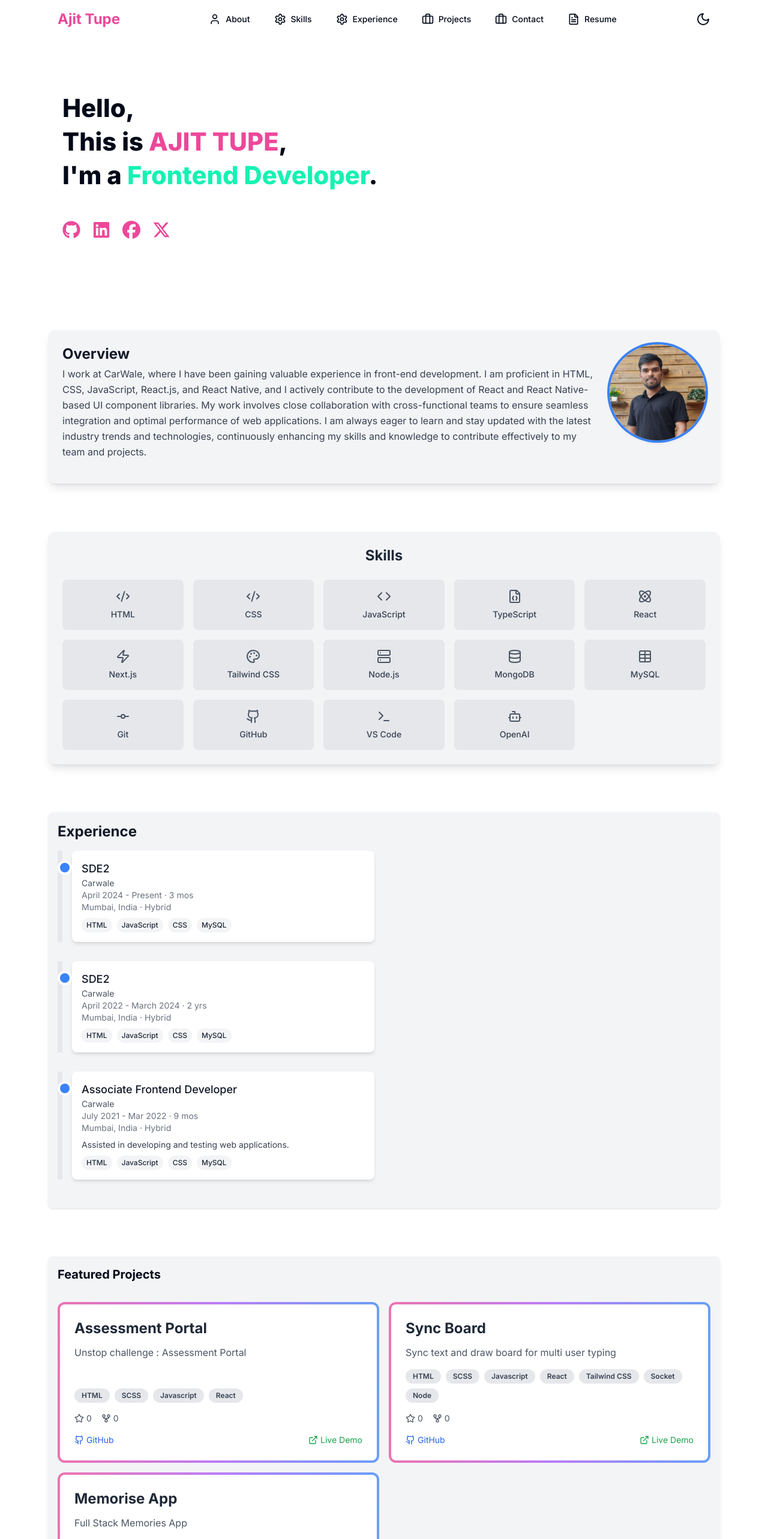
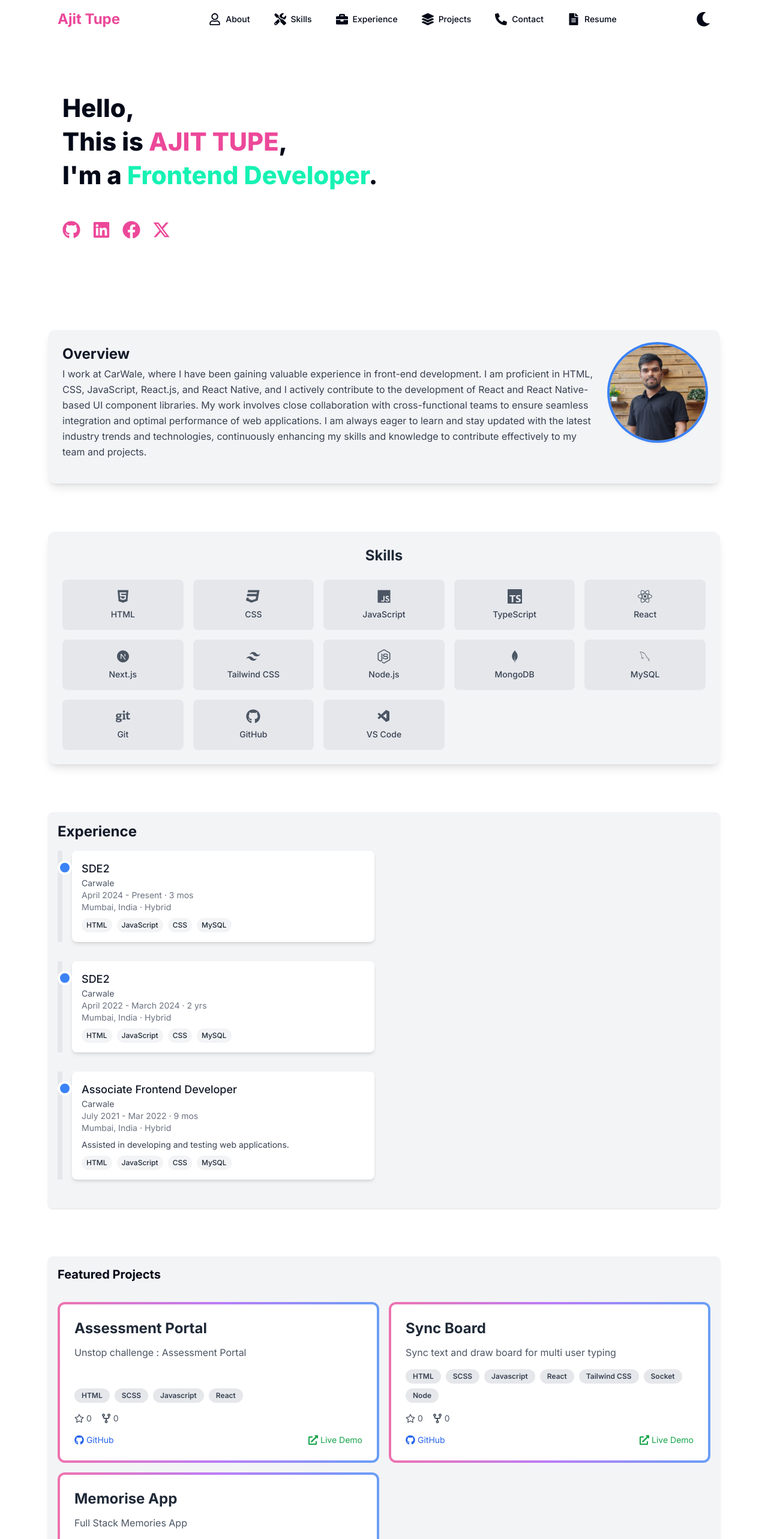
Before and after one commit to ajittupe2548/ajit-tupe-portfolio, a Next.js app: page / in a window 1280 px wide. Shown: the top 2565 px of the page at 60% size. Built offline with nearby package versions, Linux system fonts and the light colour scheme.

Commit message:
Replaced: Lucid with react icons

```diff
--- a/package.json
+++ b/package.json
@@ -5,7 +5,6 @@
     "main": "index.js",
     "dependencies": {
         "framer-motion": "^11.3.30",
-        "lucide-react": "^0.435.0",
         "next": "^14.2.6",
         "next-themes": "^0.3.0",
         "react": "^18.3.1",
--- a/src/components/Introduction.tsx
+++ b/src/components/Introduction.tsx
@@ -1,5 +1,6 @@
 import React from 'react';
-import { FaLinkedin, FaGithub, FaFacebook, FaXTwitter } from 'react-icons/fa6';
+import { FaLinkedin, FaGithub, FaFacebook } from 'react-icons/fa';
+import { FaXTwitter } from 'react-icons/fa6';
 
 const AboutMe: React.FC = () => {
     return (
--- a/src/components/Navbar.tsx
+++ b/src/components/Navbar.tsx
@@ -3,17 +3,24 @@
 import React, { useState } from 'react';
 import Link from 'next/link';
 import { motion } from 'framer-motion';
-import { Briefcase, FileText, User, Settings } from 'lucide-react';
+import {
+    FaRegUser,
+    FaLayerGroup,
+    FaPhoneAlt,
+    FaBriefcase,
+    FaFileAlt,
+    FaTools,
+} from 'react-icons/fa';
 
 import ThemeToggle from './ThemeToggle';
 
 const navLinks = [
-    { name: 'About', href: '/#about', icon: User },
-    { name: 'Skills', href: '/#skills', icon: Settings },
-    { name: 'Experience', href: '/#experience', icon: Settings },
-    { name: 'Projects', href: '/#projects', icon: Briefcase },
-    { name: 'Contact', href: '/#contact', icon: Briefcase },
-    { name: 'Resume', href: '/resume', icon: FileText },
+    { name: 'About', href: '/#about', icon: FaRegUser },
+    { name: 'Skills', href: '/#skills', icon: FaTools },
+    { name: 'Experience', href: '/#experience', icon: FaBriefcase },
+    { name: 'Projects', href: '/#projects', icon: FaLayerGroup },
+    { name: 'Contact', href: '/#contact', icon: FaPhoneAlt },
+    { name: 'Resume', href: '/resume', icon: FaFileAlt },
 ];
 
 const Navbar = () => {
--- a/src/components/ProjectCard.tsx
+++ b/src/components/ProjectCard.tsx
@@ -1,5 +1,6 @@
 import React from 'react';
-import { Github, ExternalLink, Star, GitFork, Clock } from 'lucide-react';
+import { FaGithub, FaExternalLinkAlt, FaRegStar } from 'react-icons/fa';
+import { FaCodeFork } from 'react-icons/fa6';
 
 interface ProjectCardProps {
     title: string;
@@ -56,11 +57,11 @@ const ProjectCard: React.FC<ProjectCardProps> = ({
                     <div className='flex justify-between items-center text-sm text-gray-600 dark:text-gray-400'>
                         <div className='flex items-center space-x-4'>
                             <span className='flex items-center'>
-                                <Star size={16} className='mr-1' />
+                                <FaRegStar size={16} className='mr-1' />
                                 {stars}
                             </span>
                             <span className='flex items-center'>
-                                <GitFork size={16} className='mr-1' />
+                                <FaCodeFork size={16} className='mr-1' />
                                 {forks}
                             </span>
                         </div>
@@ -72,7 +73,7 @@ const ProjectCard: React.FC<ProjectCardProps> = ({
                             rel='noopener noreferrer'
                             className='flex items-center text-blue-600 hover:text-blue-800 dark:text-blue-400 dark:hover:text-blue-300 transition-colors duration-300'
                         >
-                            <Github className='mr-1' size={16} />
+                            <FaGithub className='mr-1' size={16} />
                             <span className='text-sm'>GitHub</span>
                         </a>
                         {liveLink && (
@@ -82,7 +83,7 @@ const ProjectCard: React.FC<ProjectCardProps> = ({
                                 rel='noopener noreferrer'
                                 className='flex items-center text-green-600 hover:text-green-800 dark:text-green-400 dark:hover:text-green-300 transition-colors duration-300'
                             >
-                                <ExternalLink className='mr-1' size={16} />
+                                <FaExternalLinkAlt className='mr-1' size={16} />
                                 <span className='text-sm'>Live Demo</span>
                             </a>
                         )}
--- a/src/components/Technologies.tsx
+++ b/src/components/Technologies.tsx
@@ -1,35 +1,34 @@
 import React from 'react';
 import {
-    Code,
-    FileJson,
-    Atom,
-    Zap,
-    Palette,
-    Server,
-    Database,
-    Table,
-    Github,
-    GitCommit,
-    Terminal,
-    Bot,
-    Code2,
-} from 'lucide-react';
+    FaHtml5,
+    FaCss3,
+    FaJs,
+    FaReact,
+    FaNodeJs,
+    FaGit,
+    FaGithub,
+} from 'react-icons/fa';
+import { RiTailwindCssFill } from 'react-icons/ri';
+import { RiNextjsFill } from 'react-icons/ri';
+import { SiTypescript } from 'react-icons/si';
+import { BiLogoMongodb } from 'react-icons/bi';
+import { DiMysql } from 'react-icons/di';
+import { VscVscode } from 'react-icons/vsc';
 
 const skills = [
-    { icon: <Code2 />, name: 'HTML' },
-    { icon: <Code2 />, name: 'CSS' },
-    { icon: <Code />, name: 'JavaScript' },
-    { icon: <FileJson />, name: 'TypeScript' },
-    { icon: <Atom />, name: 'React' },
-    { icon: <Zap />, name: 'Next.js' },
-    { icon: <Palette />, name: 'Tailwind CSS' },
-    { icon: <Server />, name: 'Node.js' },
-    { icon: <Database />, name: 'MongoDB' },
-    { icon: <Table />, name: 'MySQL' },
-    { icon: <GitCommit />, name: 'Git' },
-    { icon: <Github />, name: 'GitHub' },
-    { icon: <Terminal />, name: 'VS Code' },
-    { icon: <Bot />, name: 'OpenAI' },
+    { icon: <FaHtml5 />, name: 'HTML' },
+    { icon: <FaCss3 />, name: 'CSS' },
+    { icon: <FaJs />, name: 'JavaScript' },
+    { icon: <SiTypescript />, name: 'TypeScript' },
+    { icon: <FaReact />, name: 'React' },
+    { icon: <RiNextjsFill />, name: 'Next.js' },
+    { icon: <RiTailwindCssFill />, name: 'Tailwind CSS' },
+    { icon: <FaNodeJs />, name: 'Node.js' },
+    { icon: <BiLogoMongodb />, name: 'MongoDB' },
+    { icon: <DiMysql />, name: 'MySQL' },
+    { icon: <FaGit />, name: 'Git' },
+    { icon: <FaGithub />, name: 'GitHub' },
+    { icon: <VscVscode />, name: 'VS Code' },
 ];
 
 const Technologies: React.FC = () => {
--- a/src/components/ThemeToggle.tsx
+++ b/src/components/ThemeToggle.tsx
@@ -1,6 +1,6 @@
 'use client';
 
-import { Moon, Sun } from 'lucide-react';
+import { FaMoon, FaSun } from 'react-icons/fa';
 import { useTheme } from 'next-themes';
 
 export default function ThemeToggle() {
@@ -8,11 +8,11 @@ export default function ThemeToggle() {
 
     return (
         <button onClick={() => setTheme(theme === 'dark' ? 'light' : 'dark')}>
-            <Sun
+            <FaSun
                 size={24}
                 className='absolute rotate-90 scale-0 transition-all dark:rotate-0 dark:scale-100'
             />
-            <Moon
+            <FaMoon
                 size={24}
                 className='rotate-0 scale-100 transition-all dark:-rotate-90 dark:scale-0'
             />
```
Also changed, not shown: 2 other files (tests, documents, lock files or other folders).
